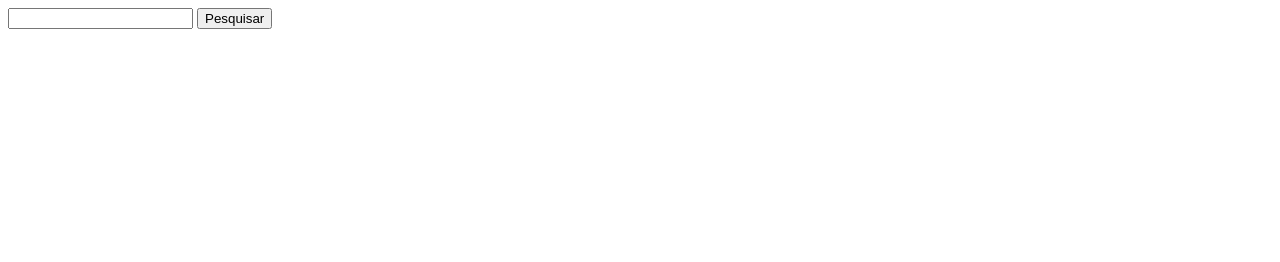
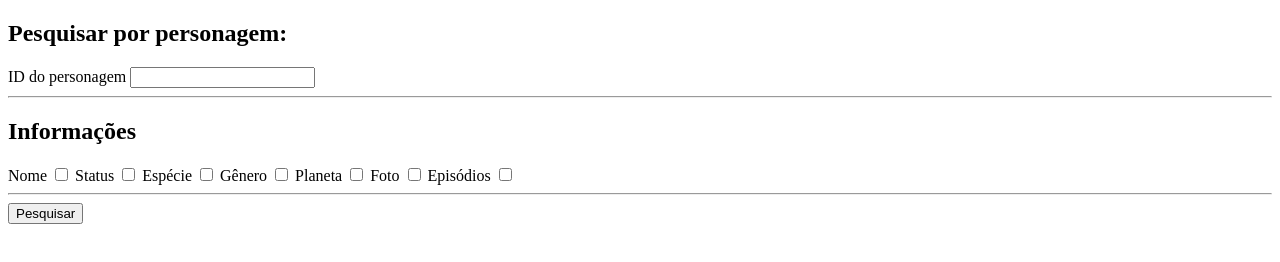
Before and after one commit to Carlosgmk/JavaScript-Rick-And-Morty, a plain HTML site: page index.html in a window 1280 px wide. Drawn offline with Linux system fonts and the light colour scheme.

Commit message:
Criação de checkbox para selecionar informação especifica.

```diff
--- a/index.html
+++ b/index.html
@@ -8,7 +8,36 @@
 </head>
 <body>
           <form action="" method="get">
+               <h2>Pesquisar por personagem:</h2>
+               <label for="">ID do personagem</label>
                <input type="number" name="" id="caracterId">
+
+               <hr>
+
+               <h2>Informações</h2>
+               <label for="">Nome</label>
+               <input type="checkbox" name="name" id="name">
+
+               <label for="status">Status</label>
+               <input type="checkbox" name="status" id="status">
+
+               <label for="species">Espécie</label>
+               <input type="checkbox" name="species" id="species">
+
+
+               <label for="gender">Gênero</label>
+               <input type="checkbox" name="gender" id="gender">
+
+               <label for="origin">Planeta</label>
+               <input type="checkbox" name="origin" id="origin">
+
+               <label for="image">Foto</label>
+               <input type="checkbox" name="image" id="image">
+
+               <label for="episodios">Episódios</label>
+               <input type="checkbox" name="episode" id="episode">
+               <br>
+               <hr>
                <button id="btn-go">Pesquisar</button>
           </form>
           <pre id="content"></pre>
--- a/script.js
+++ b/script.js
@@ -14,9 +14,25 @@ const fetchApi = (value) =>{
      return result
 }
 
+const keys = ['name', 'status', 'species', 'gender', 'origin', 'image', 'episode']
+
+const buildResult = (result) =>{
+     const newObject = {}
+     keys.map((key)=> document.getElementById(key))
+     .map((elem)=>{
+          elem.checked && (newObject[elem.name] = result[elem.name])
+     })
+
+     return newObject;
+}
+
+
+
 botaoGo.addEventListener('click', async (event) =>{
      event.preventDefault()
      const result = await fetchApi(caracterId.value)
-     content.textContent = `${JSON.stringify(result, undefined, 2)}`;
+     // content.textContent = `${JSON.stringify(result, undefined, 2)}`;
+     content.textContent = `${JSON.stringify(buildResult(result), undefined, 2)}`;
+     console.log(buildResult(result))
      image.src = `${result.image}`;
 })
```
